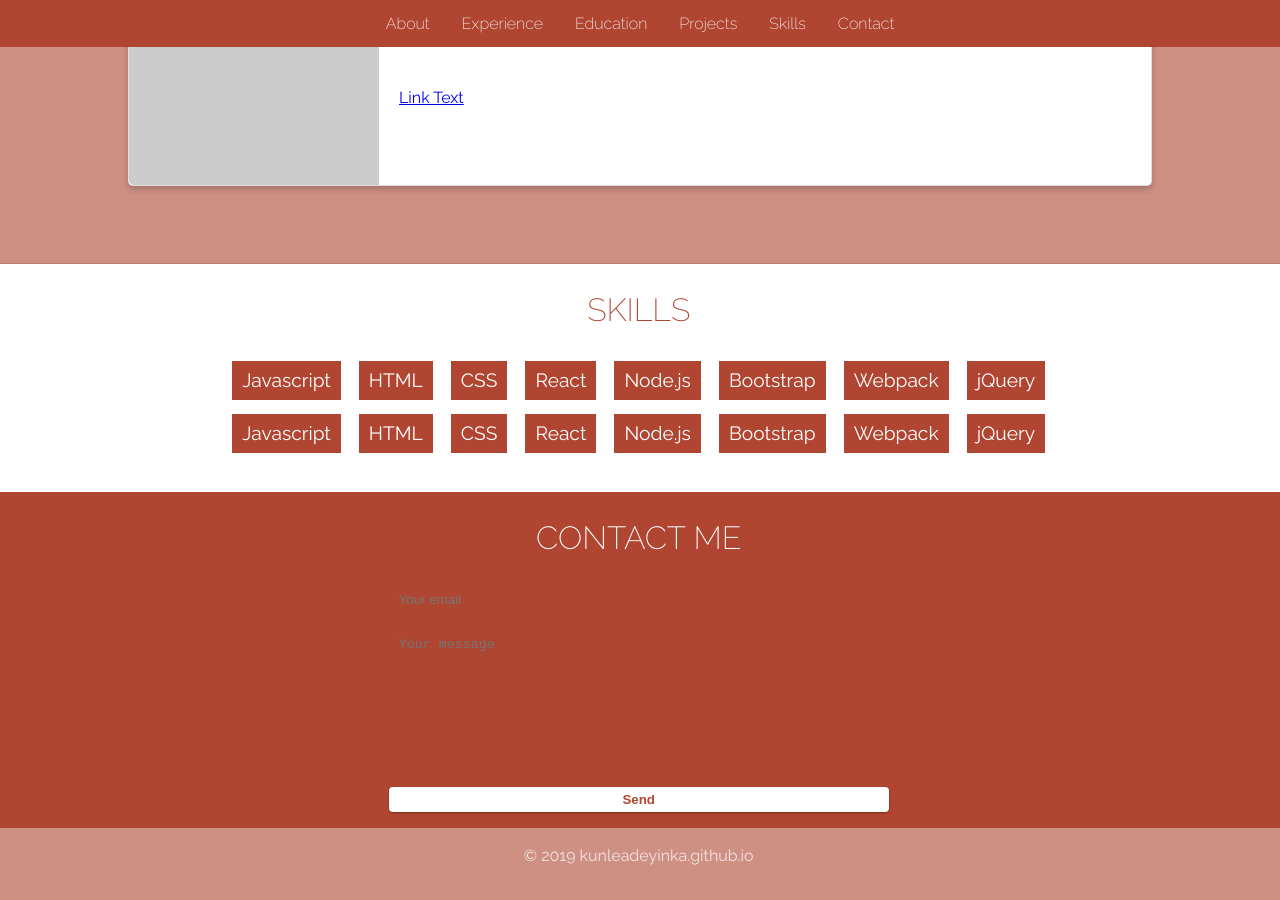
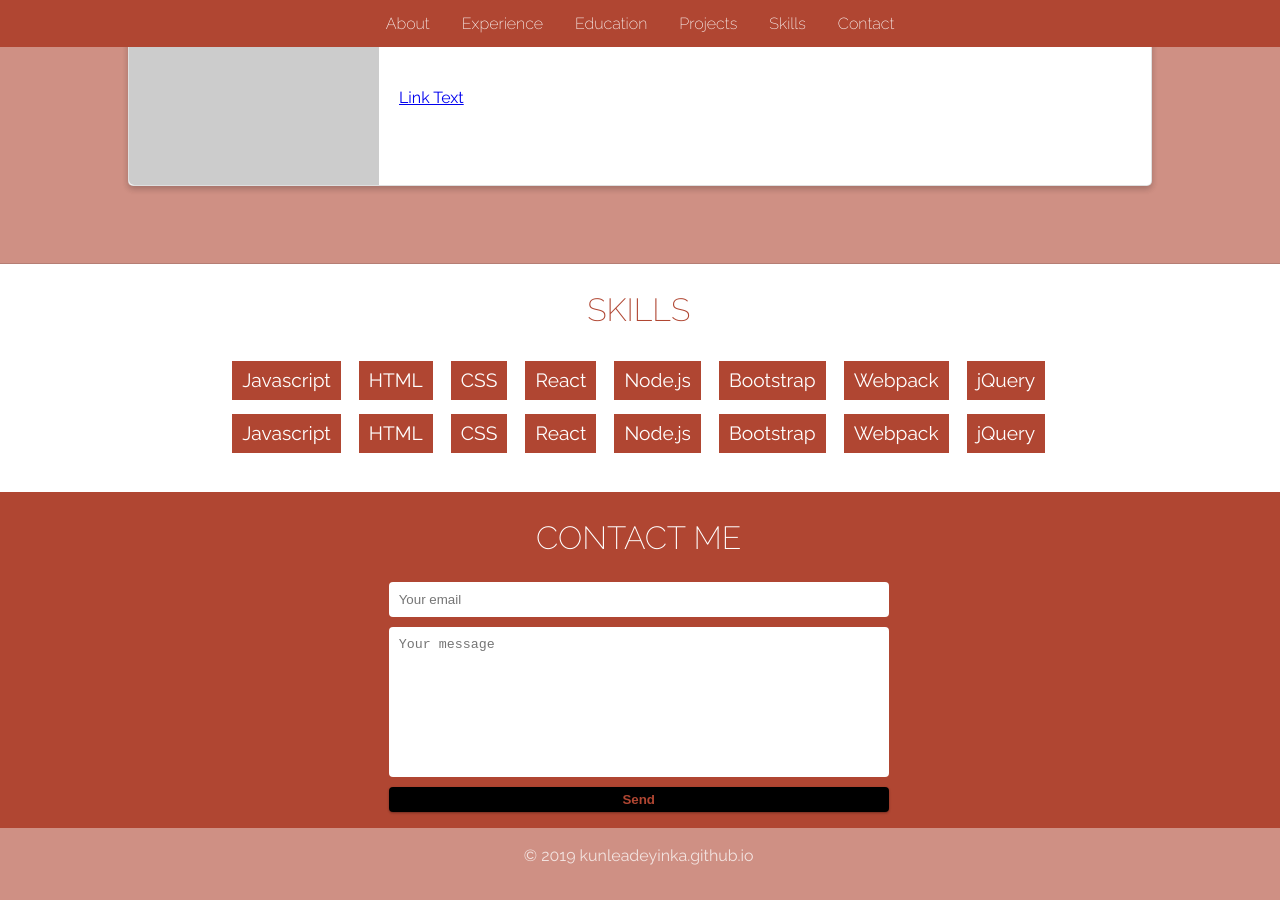
Before and after one commit to kunleAdeyinka/kunleAdeyinka.github.io, a Jekyll site: the page built from index.html, in a window 1280 px wide and 900 px high, scrolled down 3699 px. Built offline with Jekyll 4.4.1, drawn with Linux system fonts in a browser that asks for light colours; Markdown is read by kramdown in place of the engine named in the settings.

Commit message:
contact form input styles
removed contact form background color for the inputs and changed text font color to black

```diff
--- a/css/main.css
+++ b/css/main.css
@@ -245,7 +245,6 @@ h4 {
     border-radius: 4px;
     border: none;
     margin-bottom: 10px;
-    background: rgba(176,70,50,.6);
     color: #fff;
     -webkit-transition: .5s ease all;
     transition: .5s ease all;
@@ -259,7 +258,7 @@ h4 {
 .contact button {
     display: block;
     width: 100%;
-    background: #fff;
+    background: #000;
     border-radius: 4px;
     padding: 5px 10px;
     border: none;
```
